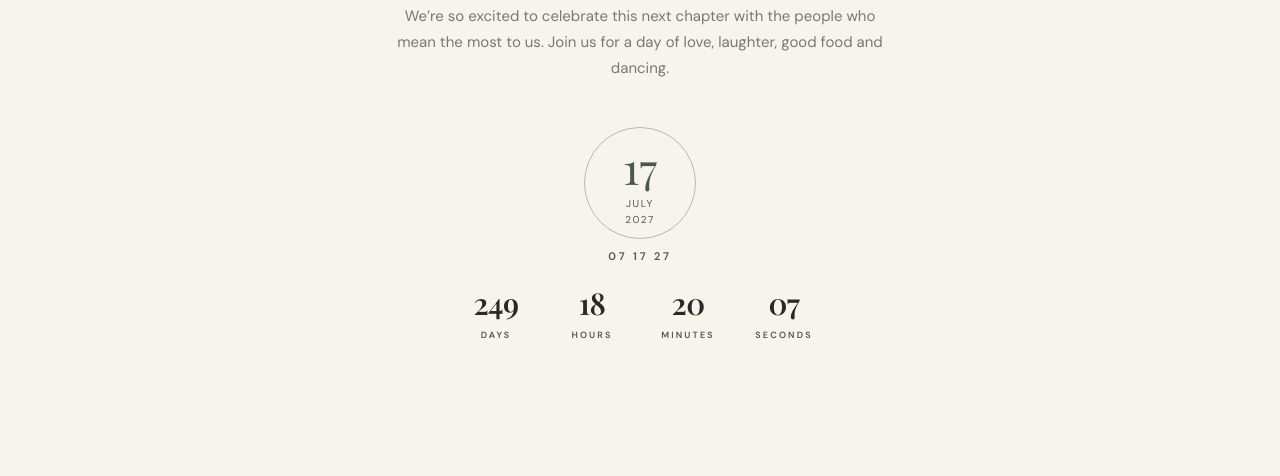
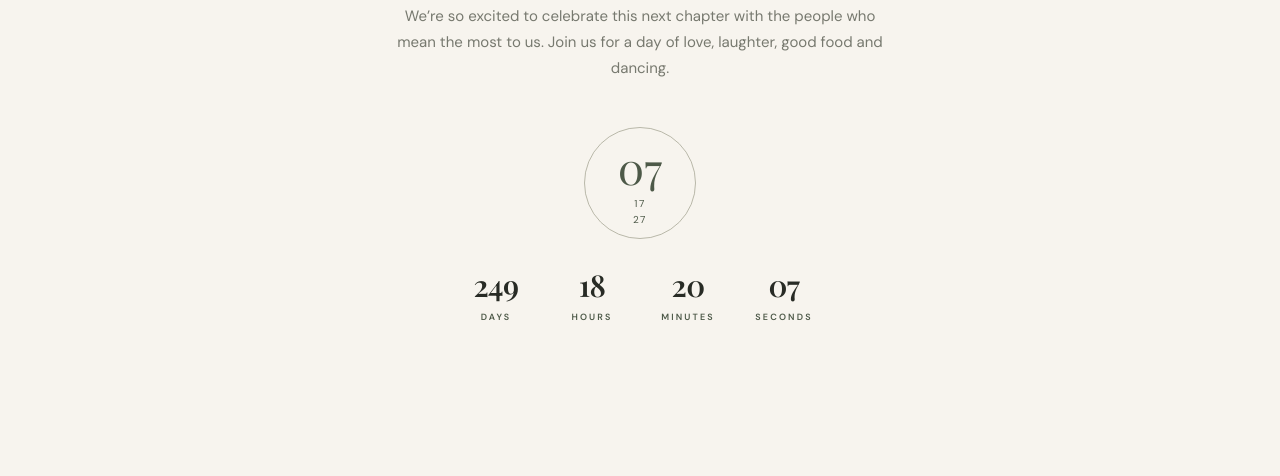
Before and after one commit to rmetcalf9/wedding_invite, a plain HTML site: page index.html in a window 1280 px wide. Shown: the part 1147-1623 px from the top of the page. Drawn offline with nearby package versions, Linux system fonts and the light colour scheme; a web font is replaced by a local one.

Commit message:
Move 07 17 27 into date circle

```diff
--- a/index.html
+++ b/index.html
@@ -46,12 +46,10 @@
       <h2>It wouldn’t be the same<br><em>without you.</em></h2>
       <p class="intro-copy">We’re so excited to celebrate this next chapter with the people who mean the most to us. Join us for a day of love, laughter, good food and dancing.</p>
       <div class="date-stamp">
+        <span data-ceremony="stamp-month"></span>
         <span data-ceremony="stamp-day"></span>
-        <span data-ceremony="stamp-month"></span>
         <span data-ceremony="stamp-year"></span>
       </div>
-
-      <p class="countdown-mini-date">07 17 27</p>
 
       <div class="countdown" aria-label="Countdown to the wedding">
         <div class="countdown-unit">
--- a/script.js
+++ b/script.js
@@ -4,6 +4,10 @@ const ceemony_date = {
   day: '17',
   month: 'July',
   year: '2027',
+  // Also used for the compact circle stamp (MM DD YY)
+  monthTwoDigit: '07',
+  yearTwoDigit: '27',
+
   // Requested: 3pm (display as 3:00 PM)
   timeDisplay: '3:00 PM'
 };
@@ -18,10 +22,10 @@ function renderCeremonyDate(){
   if (stampDay) stampDay.textContent = ceemony_date.day;
 
   const stampMonth = document.querySelector('[data-ceremony="stamp-month"]');
-  if (stampMonth) stampMonth.textContent = ceemony_date.month.toUpperCase();
+  if (stampMonth) stampMonth.textContent = ceemony_date.monthTwoDigit;
 
   const stampYear = document.querySelector('[data-ceremony="stamp-year"]');
-  if (stampYear) stampYear.textContent = ceemony_date.year;
+  if (stampYear) stampYear.textContent = ceemony_date.yearTwoDigit;
 
   const ceremonyTimeEl = document.querySelector('[data-ceremony="ceremony-time"]');
   if (ceremonyTimeEl) ceremonyTimeEl.textContent = ceemony_date.timeDisplay;
```
